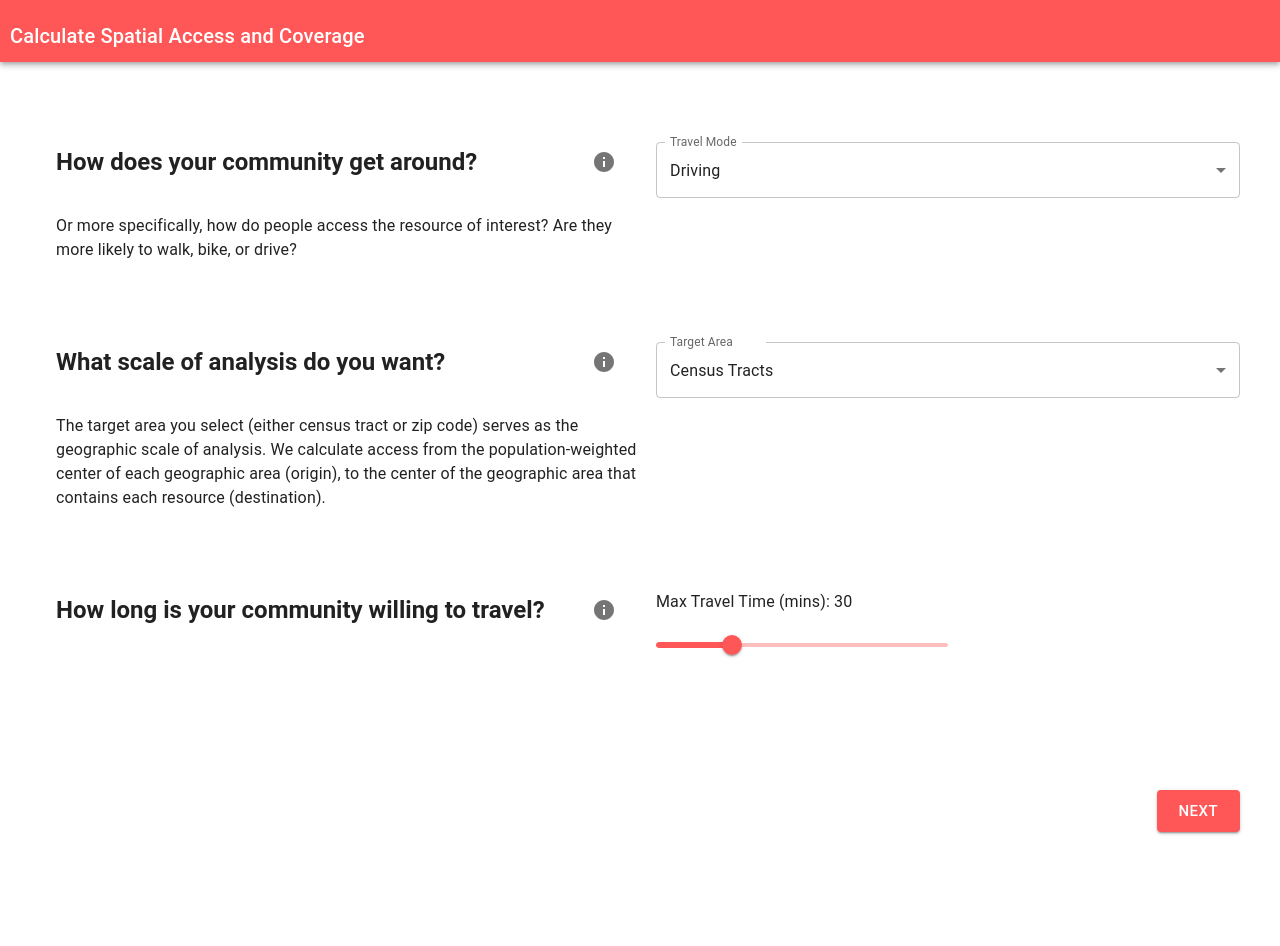
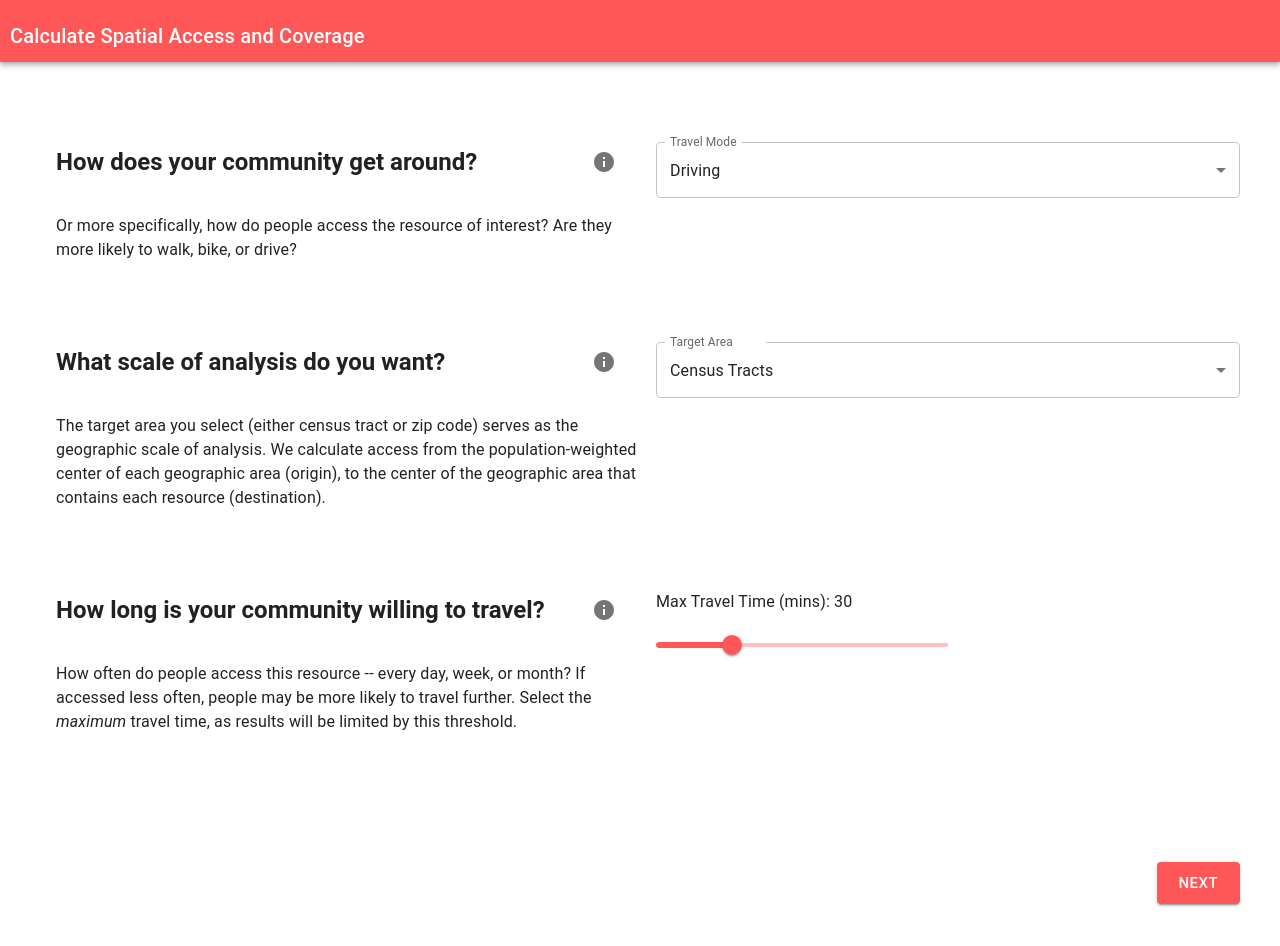
Before and after one commit to healthyregions/spatial-access, a React (Create React App) app in the folder access_frontend/: page / in a window 1280 px wide. Shown: the top 946 px of the page. Built offline with nearby package versions, Linux system fonts and the light colour scheme.

Commit message:
Helper text for Travel Time threshold

```diff
--- a/access_frontend/src/Componants/Sections/TravelTimeSection.tsx
+++ b/access_frontend/src/Componants/Sections/TravelTimeSection.tsx
@@ -53,10 +53,20 @@ const tooltip = (_job: Job) =>
   "This determines the threshold for the maximum travel time to access a destination.";
 
 
+const TravelTimeDescription: React.FC<{job: Job}> = ({job}) => {
+    return (
+        <Typography variant='body1'>
+              How often do people access this resource -- every day, week, or month? If accessed less often,
+              people may be more likely to travel further. Select the <i>maximum</i> travel time, as results will be limited by this threshold.
+        </Typography>
+    )
+}
+
 
 
 const TravelTimeSection = {
   component: TravelTimeComponent,
+  additionalDescription: TravelTimeDescription,
   canProgress,
   shouldShow,
   prompt,
```
